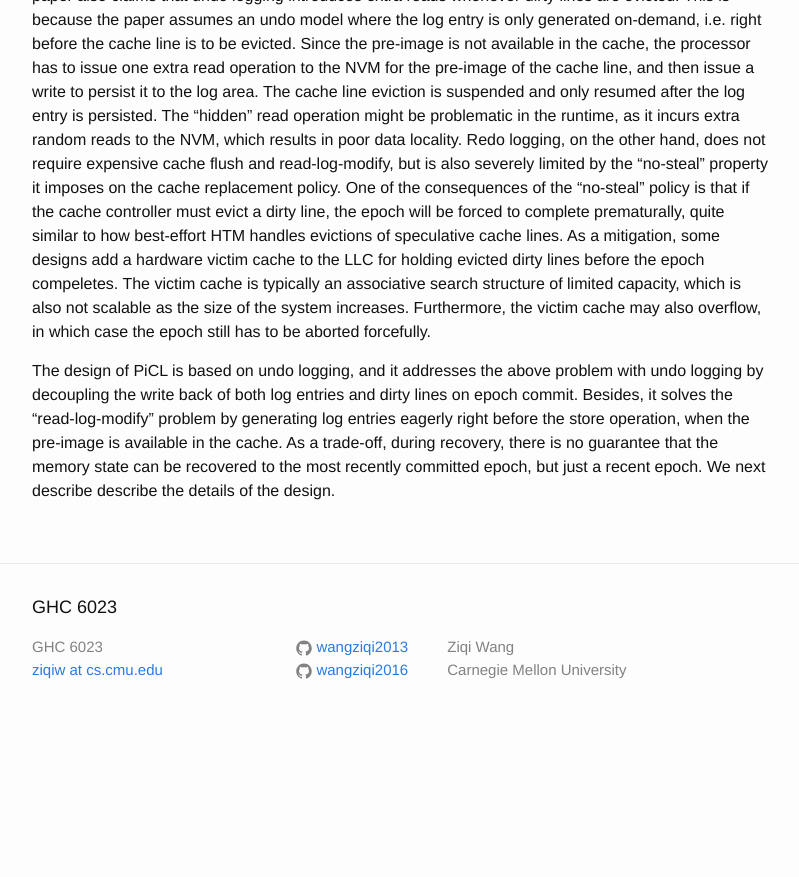
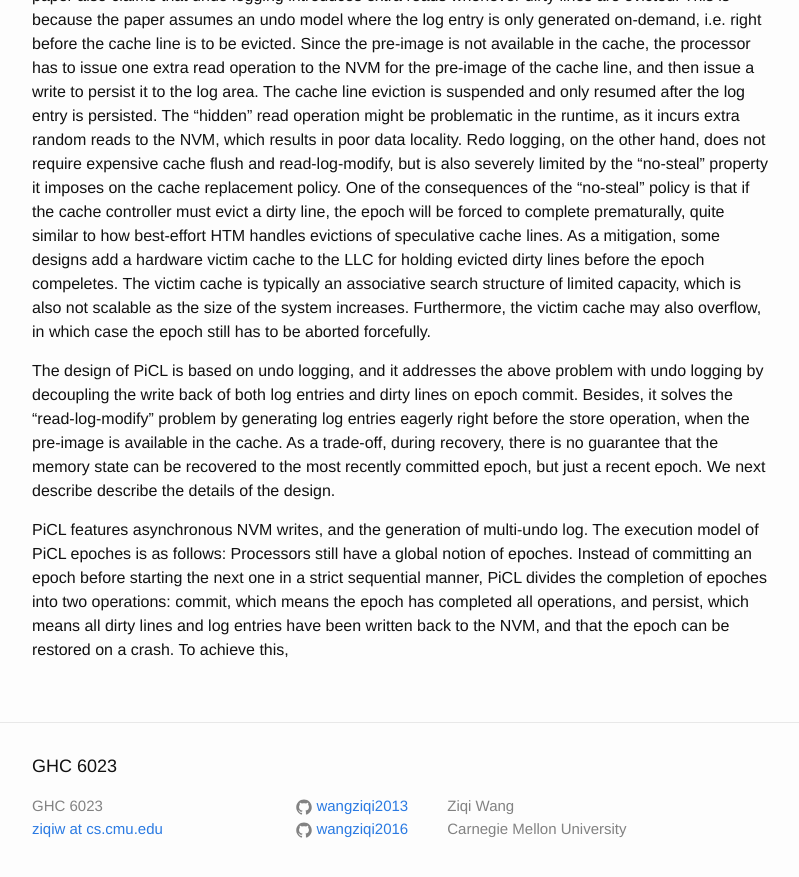
Before and after one commit to wangziqi2013/wangziqi2013.github.io, a Jekyll site: the page built from _posts/2019-02-08-picl.markdown, in a window 1280 px wide and 900 px high, scrolled down 1522 px. Shown: the top 877 px of the window, without its empty margins (238-1037 px from the left). Built offline with Jekyll 4.4.1, drawn with Linux system fonts in a browser that asks for light colours; before the commit the page ends 2263 px from its top, so only the background shows below that.

Commit message:
Adding asynchronous write back

```diff
--- a/_posts/2019-02-08-picl.markdown
+++ b/_posts/2019-02-08-picl.markdown
@@ -69,3 +69,9 @@ of both log entries and dirty lines on epoch commit. Besides, it solves the "rea
 eagerly right before the store operation, when the pre-image is available in the cache. As a trade-off, during recovery, there is
 no guarantee that the memory state can be recovered to the most recently committed epoch, but just a recent epoch. We next describe
 describe the details of the design.
+
+PiCL features asynchronous NVM writes, and the generation of multi-undo log. The execution model of PiCL epoches is as follows:
+Processors still have a global notion of epoches. Instead of committing an epoch before starting the next one in a strict
+sequential manner, PiCL divides the completion of epoches into two operations: commit, which means the epoch has completed
+all operations, and persist, which means all dirty lines and log entries have been written back to the NVM, and that the
+epoch can be restored on a crash. To achieve this,
```
